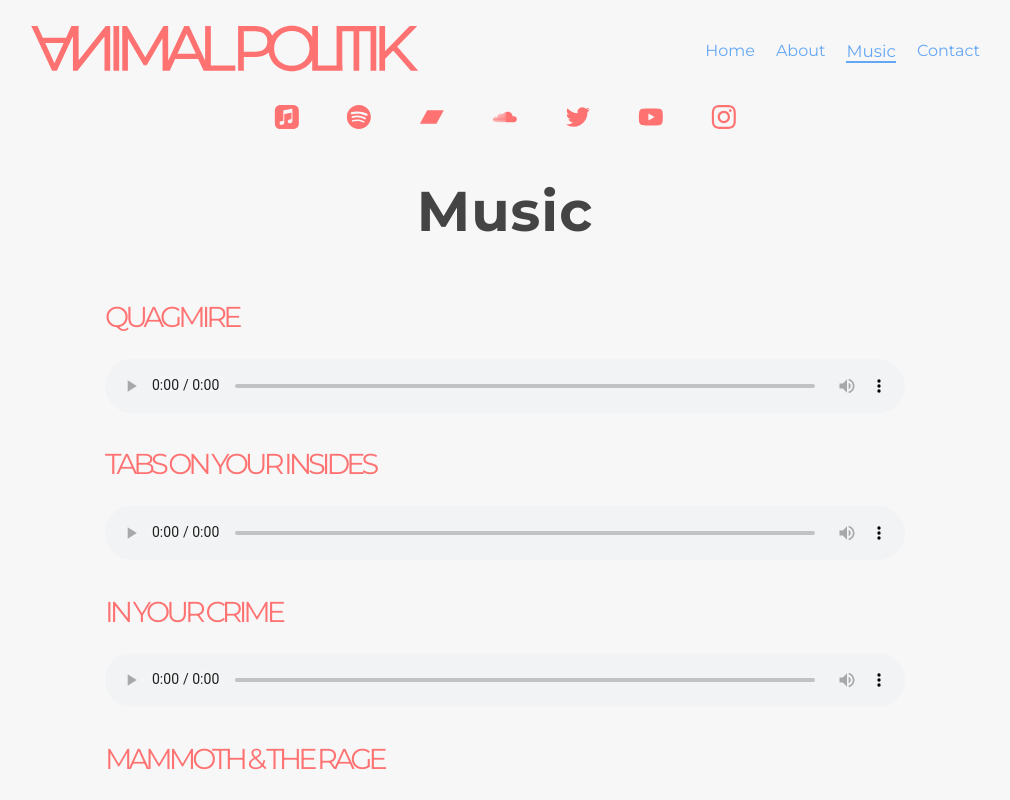
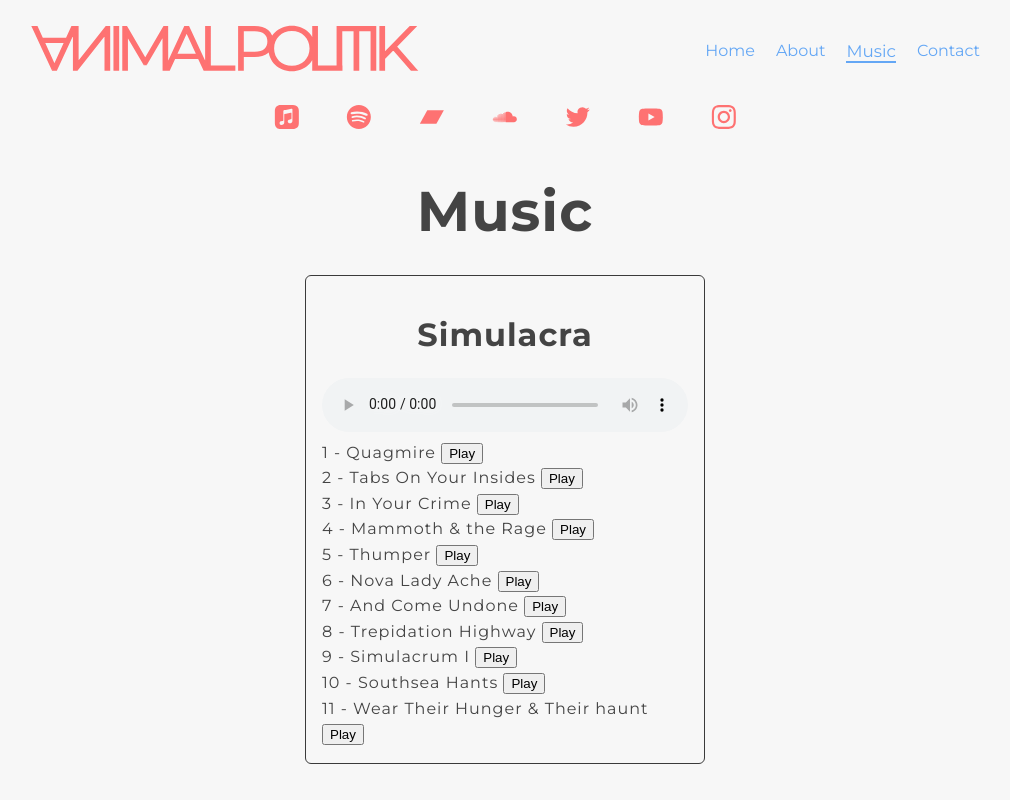
Before and after one commit to timmybytes/animal-politik, a Next.js app: page /music in a window 1280 px wide. Shown: the top 800 px of the page, without its empty margins (135-1145 px from the left). Built offline with nearby package versions, Linux system fonts and the light colour scheme; grey boxes are pictures that could not be loaded.

Commit message:
feat: Add basic singular music player --WIP

```diff
--- a/components/MusicPlayer/MusicPlayer.jsx
+++ b/components/MusicPlayer/MusicPlayer.jsx
@@ -2,64 +2,87 @@ import React, { useState, useEffect } from 'react';
 import styles from '@components/MusicPlayer/MusicPlayer.module.scss';
 import { simulacra } from '../../musicData.js';
 
-const trackPlayer = ({ track, children, ...props }) => {
+const TrackPlayer = ({ song, children, ...props }) => {
   return (
-    <div>
-      <img src={track.artwork} alt={`Artwork for ${track.album}`} />
-      <p>{track.title}</p>
-      <p>{track.album}</p>
-      <audio src={track.audio}></audio>
+    <div
+      style={{
+        display: 'flex',
+        flexDirection: 'column',
+        alignItems: 'center',
+        padding: '30px',
+        border: '1px solid black',
+        borderRadius: '6px',
+      }}>
+      <img
+        style={{ maxWidth: '200px', width: '100%', height: 'auto' }}
+        src={song.artwork}
+        alt={`Artwork for ${song.album}`}
+      />
+      <p>{song.title}</p>
+      <p>{song.album}</p>
+      <audio src={song.audio} controls></audio>
     </div>
   );
 };
 
 const MusicPlayer = () => {
-  const [currentSong, setCurrentSong] = useState();
+  const [current, setCurrent] = useState({ title: '', audio: '' });
 
-  const handleSinglePlay = e => {
-    // console.log(e.target.title);
-    console.log(e);
-    setCurrentSong(e.target.title);
+  const handleClick = e => {
+    const songAudio = e.currentTarget.dataset.audio;
+    const songTitle = e.currentTarget.dataset.title;
+    setCurrent({ title: songTitle, audio: songAudio });
   };
 
-  const handlePlay = e => {
-    console.log('play');
-  };
-
-  const handleStop = e => {
-    console.log('stop');
-  };
   return (
     <div
       style={{
         display: 'flex',
         flexDirection: 'column',
-        justifyContent: 'stretch',
-        justifyItems: 'stretch',
-        alignContent: 'stretch',
-        width: '100%',
+        maxWidth: '400px',
+        borderRadius: '6px',
+        padding: '1rem',
+        border: '1px solid #3b3b3b',
+        margin: '0 auto',
       }}
-      className={styles.player}>
-      {simulacra.map(song => {
-        return (
-          <div style={{ width: '100%' }}>
-            <p>{song.title}</p>
-            <audio
-              onPlay={handlePlay}
-              onPause={handleStop}
-              src={song.audio}
-              controls
-              playsInline={true}
-              loop={false}
-              autoPlay={false}
-              title={song.title}
-              type={currentSong === song.title ? 'play' : 'pause'}>
-              Your browser does not support HTML5 audio! But you can still
-              download this song here: <a href={song.audio}>{song.title}</a>
-            </audio>
-          </div>
-        );
-      })}
+      // className={styles.player}
+    >
+      <>
+        <div>
+          <h2>Simulacra</h2>
+          <p>{current.title}</p>
+          <audio
+            style={{ width: '100%' }}
+            src={current.audio}
+            controls
+            playsInline
+            mute
+          />
+        </div>
+        <div>
+          <ul
+            style={{
+              margin: 0,
+              padding: 0,
+              listStyleType: 'none',
+            }}>
+            {simulacra.map((song, idx) => {
+              const key = song.title;
+              return (
+                <li key={key}>
+                  {song.trackNumber} - {song.title}{' '}
+                  <button
+                    data-title={song.title}
+                    data-audio={song.audio}
+                    onClick={handleClick}>
+                    Play
+                  </button>
+                </li>
+              );
+            })}
+          </ul>
+        </div>
+      </>
     </div>
   );
 };
```
